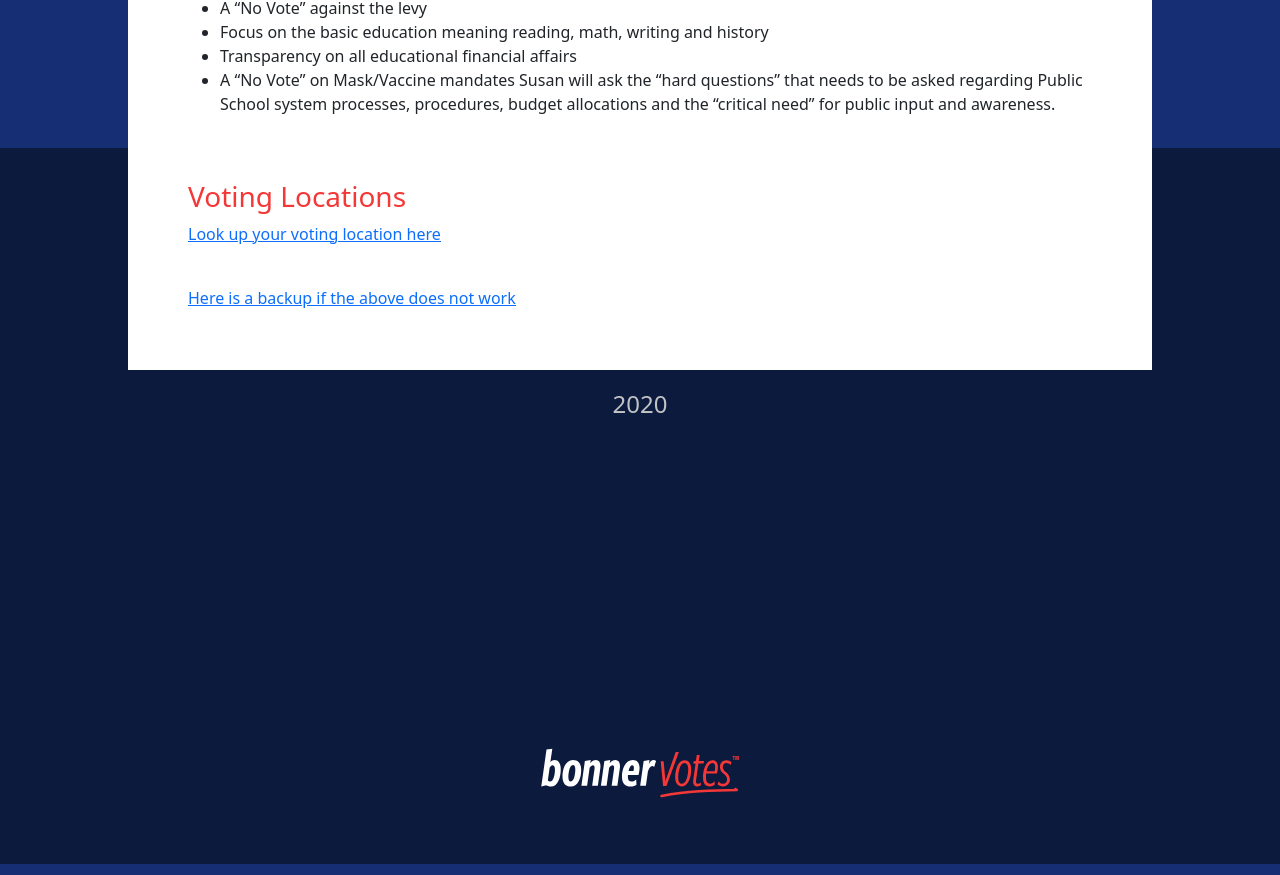
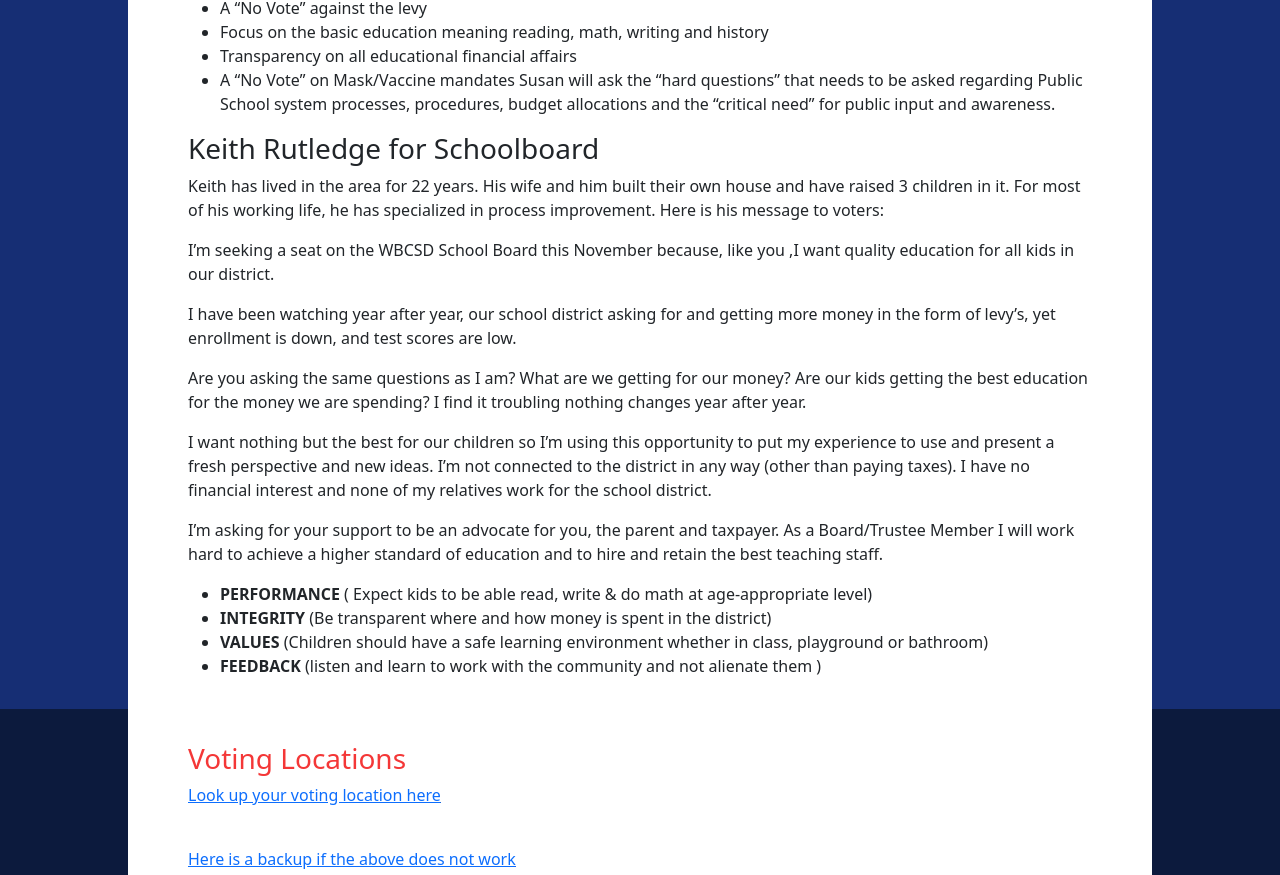
Before and after one commit to pactechteam/bonnervotes, a Next.js app: page / in a window 1280 px wide. Shown: the part 790-1665 px from the top of the page. Built offline with nearby package versions, Linux system fonts and the light colour scheme.

Commit message:
added keith and randomizer

```diff
--- /dev/null
+++ b/components/KeithRutledge.tsx
@@ -0,0 +1,63 @@
+import React from "react";
+
+export default function SusanBrown(props) {
+  return (
+    <div>
+      <h3>Keith Rutledge for Schoolboard</h3>
+      <p>
+        {" "}
+        Keith has lived in the area for 22 years. His wife and him built their
+        own house and have raised 3 children in it. For most of his working
+        life, he has specialized in process improvement. Here is his message to
+        voters:
+      </p>
+      <p>
+        I’m seeking a seat on the WBCSD School Board this November because, like
+        you ,I want quality education for all kids in our district.
+      </p>
+      <p>
+        I have been watching year after year, our school district asking for and
+        getting more money in the form of levy’s, yet enrollment is down, and
+        test scores are low.{" "}
+      </p>
+      <p>
+        Are you asking the same questions as I am? What are we getting for our
+        money? Are our kids getting the best education for the money we are
+        spending? I find it troubling nothing changes year after year.
+      </p>
+      <p>
+        I want nothing but the best for our children so I’m using this
+        opportunity to put my experience to use and present a fresh perspective
+        and new ideas. I’m not connected to the district in any way (other than
+        paying taxes). I have no financial interest and none of my relatives
+        work for the school district.{" "}
+      </p>
+      <p>
+        I’m asking for your support to be an advocate for you, the parent and
+        taxpayer. As a Board/Trustee Member I will work hard to achieve a higher
+        standard of education and to hire and retain the best teaching staff.{" "}
+      </p>
+      <ul>
+        {" "}
+        <li>
+          <b>PERFORMANCE</b> ( Expect kids to be able read, write & do math at
+          age-appropriate level){" "}
+        </li>
+        <li>
+          {" "}
+          <b> INTEGRITY</b> (Be transparent where and how money is spent in the
+          district)
+        </li>
+        <li>
+          <b> VALUES</b> (Children should have a safe learning environment
+          whether in class, playground or bathroom)
+        </li>{" "}
+        <li>
+          {" "}
+          <b> FEEDBACK </b> (listen and learn to work with the community and not
+          alienate them )
+        </li>
+      </ul>
+    </div>
+  );
+}
--- /dev/null
+++ b/components/Randomizer.tsx
@@ -0,0 +1,11 @@
+import react from "react";
+
+export default function Randomizer(props) {
+  const random = props.array
+    .sort(() => (Math.random() > 0.5 ? 1 : -1))
+    .map((jsx, index) => {
+      return <div key={index}>{jsx}</div>;
+    });
+
+  return <>{random}</>;
+}
--- a/pages/index.js
+++ b/pages/index.js
@@ -9,6 +9,8 @@ import Footer from "../components/Footer";
 import styles from "../styles/Home.module.css";
 import { fontSize } from "@material-ui/system";
 import SusanBrown from "../components/SusanBrown";
+import Randomizer from "../components/Randomizer";
+import KeithRutledge from "../components/KeithRutledge";
 function Home() {
   return (
     <div
@@ -52,7 +54,7 @@ function Home() {
             <Image src="/gfx/white-stars.svg" width={125} height={40} />
           </div>
           <br />
-          <SusanBrown />
+          <Randomizer array={[<SusanBrown />, <KeithRutledge />]} />
           <div>
             <br />
             <br />
```
Also changed, not shown: public/images/IMG_3829.jpeg (added).
